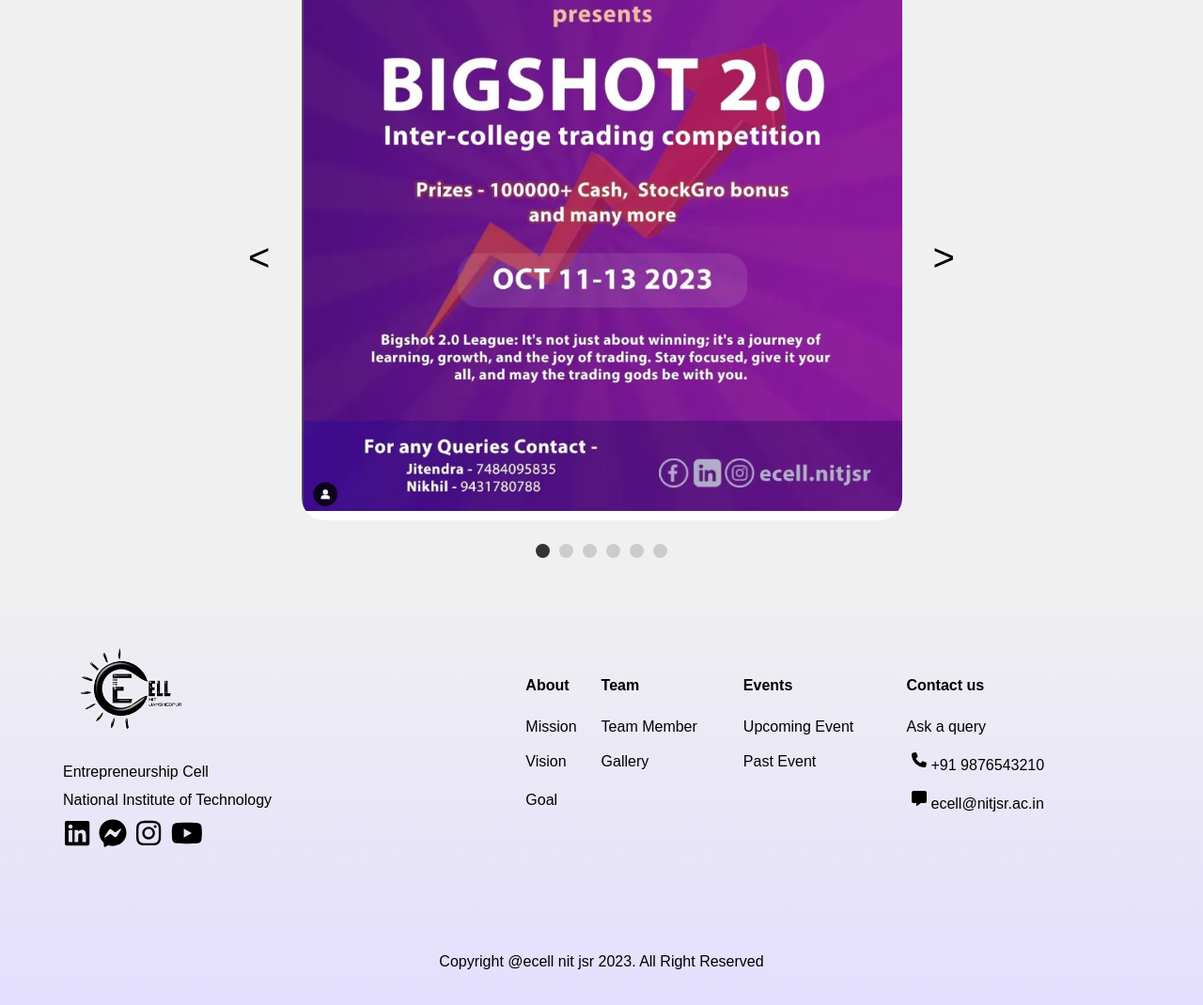
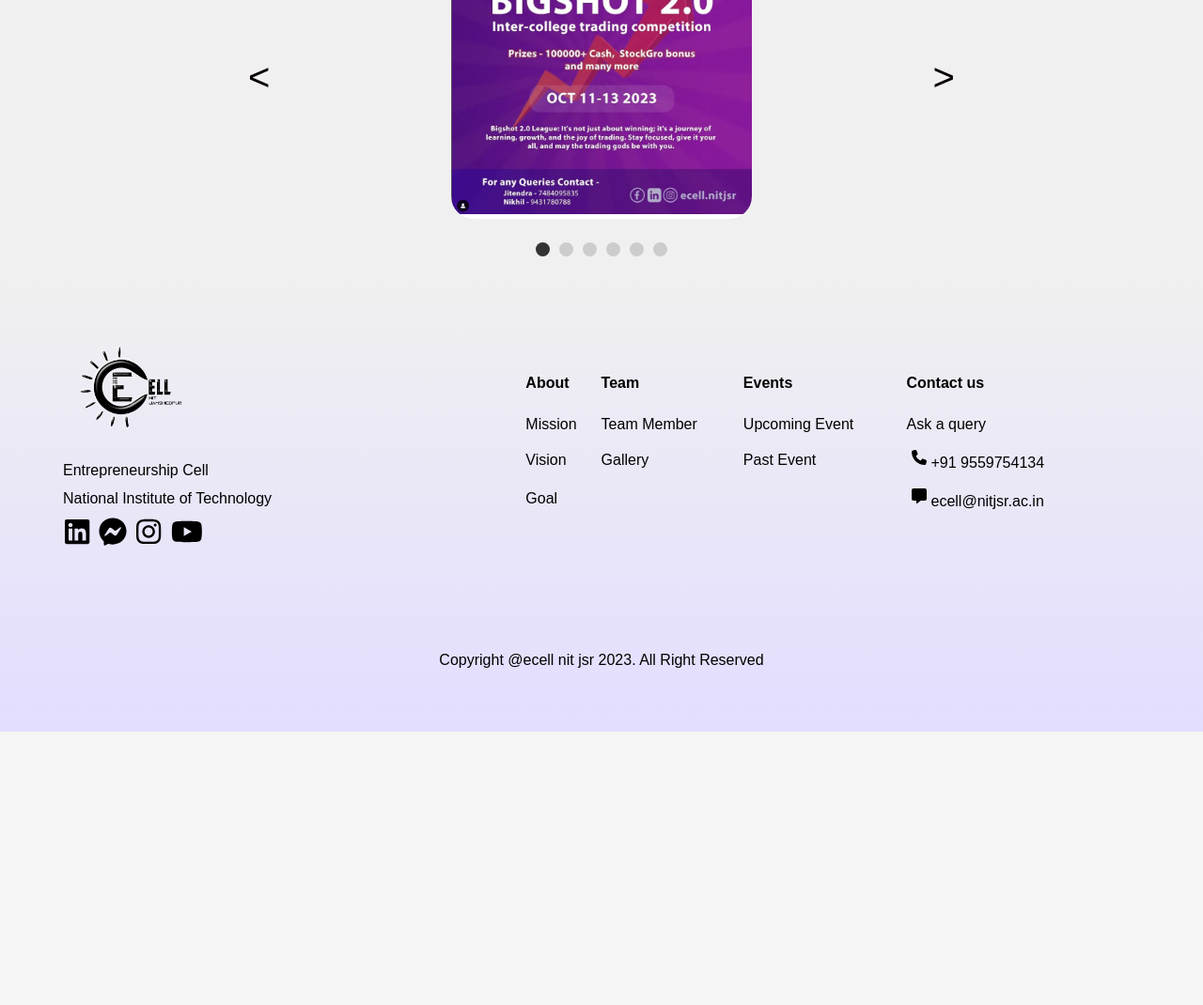
Before and after one commit to codewithnick/ecellnitjsr, a React (Create React App) app: page /events in a window 1280 px wide. Shown: the part 2739-3809 px from the top of the page at 94% size. After the commit the page ends 3518 px from the top, so only its background shows below. Built offline with nearby package versions, Linux system fonts and the light colour scheme.

Commit message:
contact number and past event size

```diff
--- a/src/components/Footer.jsx
+++ b/src/components/Footer.jsx
@@ -47,7 +47,7 @@
               <td><Link to="/#About_vision">Vision</Link></td>
               <td><Link to="/teams">Gallery</Link></td>
               <td><Link to="/events#pastEvent">Past Event</Link></td>
-              <td> <FontAwesomeIcon icon={faPhone} style={{"margin": "5px"}}/>+91 9876543210</td>
+              <td> <FontAwesomeIcon icon={faPhone} style={{"margin": "5px"}}/>+91 9559754134</td>
             </tr>
             <tr>
               <td><Link to="/#About_goal">Goal</Link></td>
--- a/src/components/Register.jsx
+++ b/src/components/Register.jsx
@@ -31,7 +31,7 @@
               </Flexbox>
               <Flexbox>
               <FontAwesomeIcon icon={faPhone} className="links"/>
-                <h4>+91 9876543210</h4>
+                <h4>+91 9559754134</h4>
               </Flexbox>
             </div>
           </div>
--- a/src/styles/PastEvent.css
+++ b/src/styles/PastEvent.css
@@ -20,7 +20,7 @@
 }
 .carousel-container {
   position: relative;
-  width: 50%;
+  width: 25%;
   margin: auto;
   overflow: hidden;
   border-radius: 1.5rem;
```
